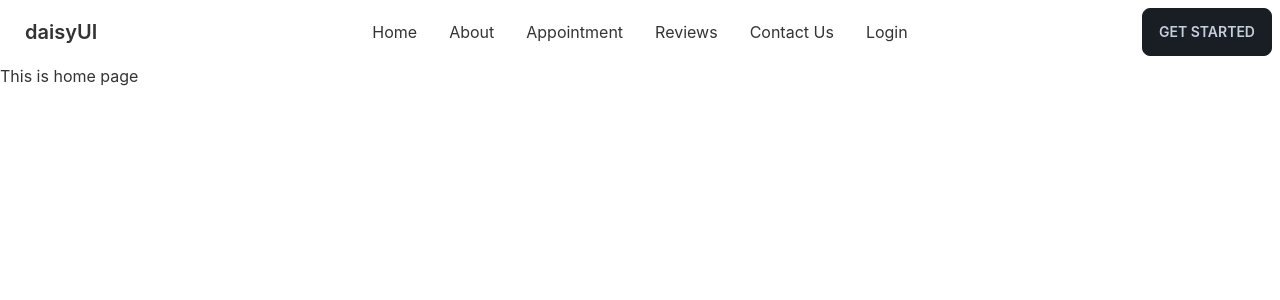
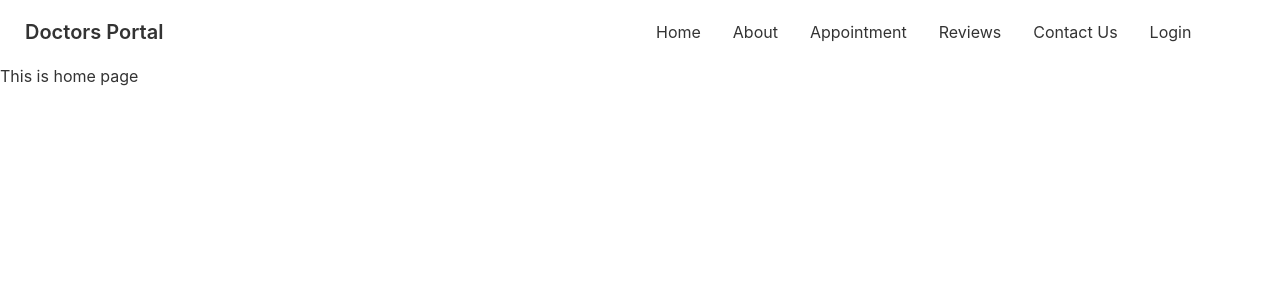
Before and after one commit to almizanshimul/doctors-portal-client, a React (Create React App) app: page / in a window 1280 px wide. Shown: the top 300 px of the page. Built offline with nearby package versions, Linux system fonts and the light colour scheme.

Commit message:
navbar done and multiple component added

```diff
--- a/src/Pages/Shared/Navbar.js
+++ b/src/Pages/Shared/Navbar.js
@@ -2,6 +2,15 @@
 import { Link } from 'react-router-dom';
 
 const Navbar = () => {
+
+    const menuItems = <>
+        <li><Link to='/'>Home</Link></li>
+        <li><Link to='/about'>About</Link></li>
+        <li><Link to='/appointment'>Appointment</Link></li>
+        <li><Link to='/reviews'>Reviews</Link></li>
+        <li><Link to='/contact-us'>Contact Us</Link></li>
+        <li><Link to='/login'>Login</Link></li>
+    </>
     return (
         <div>
             <div className="navbar bg-base-100">
@@ -11,46 +20,15 @@
                             <svg xmlns="http://www.w3.org/2000/svg" className="h-5 w-5" fill="none" viewBox="0 0 24 24" stroke="currentColor"><path strokeLinecap="round" strokeLinejoin="round" strokeWidth="2" d="M4 6h16M4 12h8m-8 6h16" /></svg>
                         </label>
                         <ul tabIndex={0} className="menu menu-compact dropdown-content mt-3 p-2 shadow bg-base-100 rounded-box w-52">
-                            <li><a>Item 1</a></li>
-                            <li tabIndex={0}>
-                                <a className="justify-between">
-                                    Parent
-                                    <svg className="fill-current" xmlns="http://www.w3.org/2000/svg" width="24" height="24" viewBox="0 0 24 24"><path d="M8.59,16.58L13.17,12L8.59,7.41L10,6L16,12L10,18L8.59,16.58Z" /></svg>
-                                </a>
-                                <ul className="p-2">
-                                    <li><a>Submenu 1</a></li>
-                                    <li><a>Submenu 2</a></li>
-                                </ul>
-                            </li>
-                            <li><a>Item 3</a></li>
+                            {menuItems}
                         </ul>
                     </div>
-                    <a className="btn btn-ghost normal-case text-xl">daisyUI</a>
+                    <Link className="btn btn-ghost normal-case text-xl">Doctors Portal</Link>
                 </div>
                 <div className="navbar-center hidden lg:flex">
                     <ul className="menu menu-horizontal p-0">
-                        <li>
-                            <Link to='/'>Home</Link>
-                        </li>
-                        <li>
-                            <Link to='/about'>About</Link>
-                        </li>
-                        <li>
-                            <Link to='/appointment'>Appointment</Link>
-                        </li>
-                        <li>
-                            <Link to='/reviews'>Reviews</Link>
-                        </li>
-                        <li>
-                            <Link to='/contact-us'>Contact Us</Link>
-                        </li>
-                        <li>
-                            <Link to='/login'>Login</Link>
-                        </li>
+                       {menuItems}
                     </ul>
-                </div>
-                <div className="navbar-end">
-                    <a className="btn">Get started</a>
                 </div>
             </div>
         </div>
```
